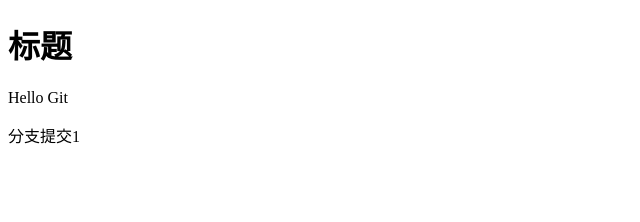
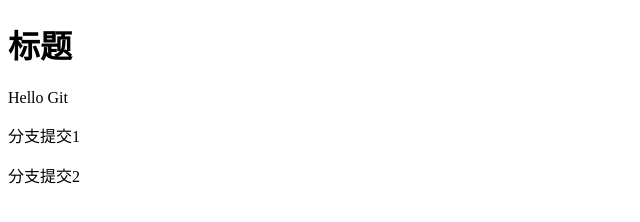
Before and after one commit to NoobHugo/GitLearn, a plain HTML site: page index.html in a window 1280 px wide. Shown: the whole page, without its empty margins (0-640 px from the left). Drawn offline with Linux system fonts and the light colour scheme.

Commit message:
05、新增提交2

```diff
--- a/index.html
+++ b/index.html
@@ -9,5 +9,6 @@
   <h1>标题</h1>
   <p>Hello Git</p>
   <p>分支提交1</p>
+  <p>分支提交2</p>
 </body>
 </html>
```
